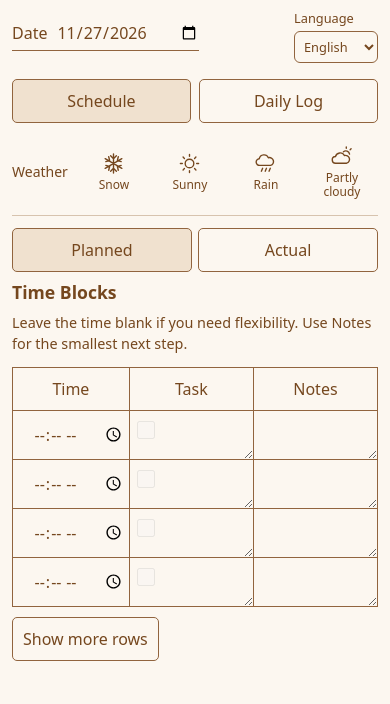
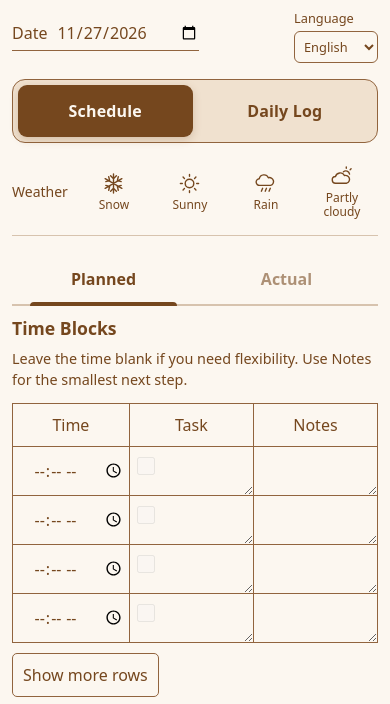
Before and after one commit to chloe0710610/qingdao-daily-planner, a plain HTML site: page index.html in a window 390 px wide. Shown: the part 69-773 px from the top of the page. Drawn offline with Linux system fonts and the light colour scheme.

Commit message:
Differentiate primary and schedule navigation

```diff
--- a/index.html
+++ b/index.html
@@ -108,6 +108,42 @@ textarea{resize:none}
 table col:nth-child(1),table col:nth-child(4){width:18%!important}
 .block-time{display:block;width:100%;min-width:0;min-height:44px;box-sizing:border-box;padding:4px;text-align:center}
 @media(max-width:620px){table col:nth-child(1),table col:nth-child(4){width:32%!important}}
+
+/* Primary and secondary navigation hierarchy */
+.page-switch{
+  gap:5px;padding:5px;border:1px solid var(--line);border-radius:13px;
+  background:#f0e1cf
+}
+.page-switch button{
+  flex:1;min-height:52px;padding:0 12px;border:0;border-radius:9px;
+  font-weight:650;letter-spacing:.01em
+}
+.page-switch button[aria-pressed=true]{
+  color:var(--paper);background:var(--ink);border-color:var(--ink);
+  box-shadow:0 3px 9px rgba(117,71,30,.22)
+}
+.page-switch button[aria-pressed=false]{color:var(--ink);background:transparent}
+@media(max-width:620px){
+  .tabs{
+    display:flex;gap:0;margin:18px 0 10px;padding:0;
+    border-bottom:2px solid #d7c3ae
+  }
+  .tabs button{
+    position:relative;flex:1;min-height:50px;padding:0 8px;
+    border:0;border-radius:0;background:transparent;
+    font-size:1rem;font-weight:600;opacity:.58
+  }
+  .tabs button[aria-pressed=true]{
+    color:var(--ink);background:transparent;border-color:transparent;
+    box-shadow:none;opacity:1
+  }
+  .tabs button[aria-pressed=true]::after{
+    content:"";position:absolute;right:10%;bottom:-2px;left:10%;
+    height:4px;border-radius:4px 4px 0 0;background:var(--ink)
+  }
+  .tabs button[aria-pressed=false]{color:var(--ink);background:transparent}
+}
+
 </style>
 <main id="planner" data-view="plan">
 <header><div class="brand"><span>Qing Dao</span><h1>Daily Planner</h1></div><label class="date">Date <input id="date" type="date" aria-label="Date" required></label><label class="language-control"><span id="language-label">Language</span><select id="language" aria-labelledby="language-label"><option value="en" lang="en">English</option><option value="zh-Hant" lang="zh-Hant">繁體中文</option></select></label></header>
```
